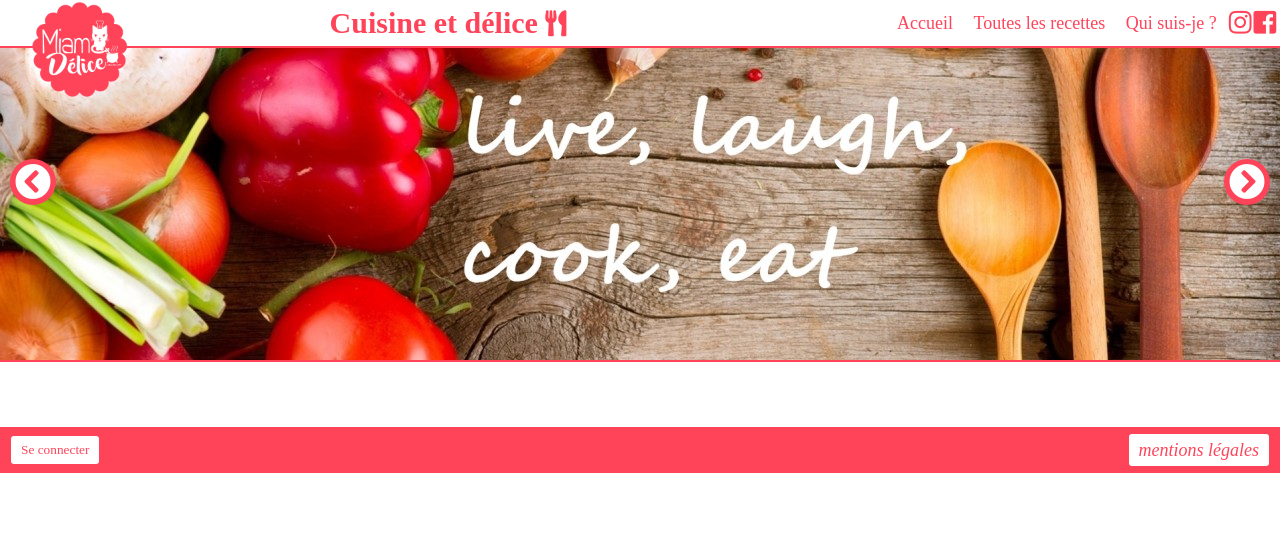
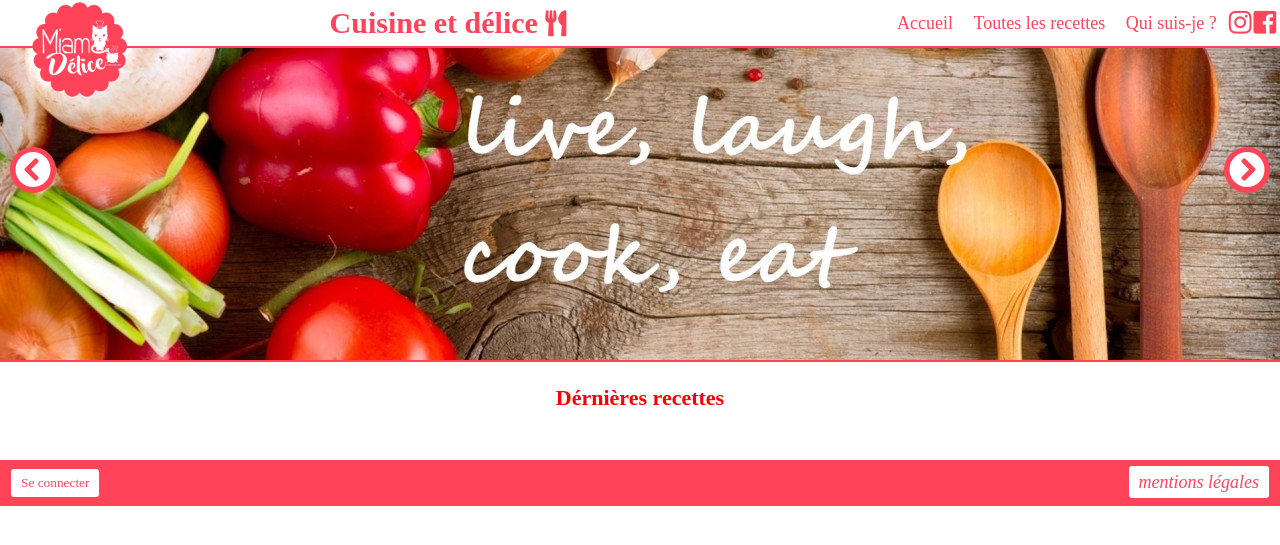
Before and after one commit to sorenouw/Projet5_web-developer-junior_OpenClassrooms, a PHP site: page / in a window 1280 px wide. Shown: the top 545 px of the page. Run offline with PHP 8.4, Linux system fonts and the light colour scheme; data that the repository does not hold is empty; some libraries are stand-ins or nearby versions; some web fonts are replaced.

Commit message:
css update header and nav

```diff
--- a/public/css/base.css
+++ b/public/css/base.css
@@ -14,6 +14,7 @@
 }
 h2{
   font-family: 'Dekko';
+  font-size: 22px;
 }
 h3 {
   font-family: 'Dekko';
--- a/public/css/layout.css
+++ b/public/css/layout.css
@@ -55,6 +55,8 @@
 #menu-deroulant ul li {
 /* on enlève ce comportement pour les liens du sous menu */
     display: inherit;
+    text-align: center;
+    width: 150px;
 }
 #menu-deroulant a {
     text-decoration: none;
@@ -85,7 +87,6 @@
   max-width: 100%;
   height: auto;
   border-bottom: 2px solid #ff445a;
-  margin-bottom: 30px;
 }
 
 .imgTitle {
--- a/public/css/theme.css
+++ b/public/css/theme.css
@@ -24,7 +24,7 @@
 button{
   cursor: pointer;
 }
-h3 {
+h2, h3 {
   color: red;
 }
 h5{
--- a/view/frontend/home.php
+++ b/view/frontend/home.php
@@ -4,6 +4,9 @@
 <?php include("view/frontend/headerImg.php"); ?>
 
 <img src="public/img/logo.png" alt="" class="headerLogo">
+
+  <h2>Dérnières recettes</h2>
+
 <section class="index_posts">
 
     <?php foreach ($articles as $article): ?>
@@ -15,7 +18,6 @@
         </figcaption>
       </figure>
 
-
   <?php endforeach; ?>
 
 </section>
--- a/view/frontend/nav.php
+++ b/view/frontend/nav.php
@@ -15,7 +15,7 @@
   		<ul>
   			<li><a href="#">Entrée</a></li>
   			<li><a href="#">Plat</a></li>
-  			<li><a href="#">Dessert</a></li>
+  			<li><a href="#">Douceurs</a></li>
   			<li><a href="#">Gateau</a></li>
   		</ul>
   	</li>
```
